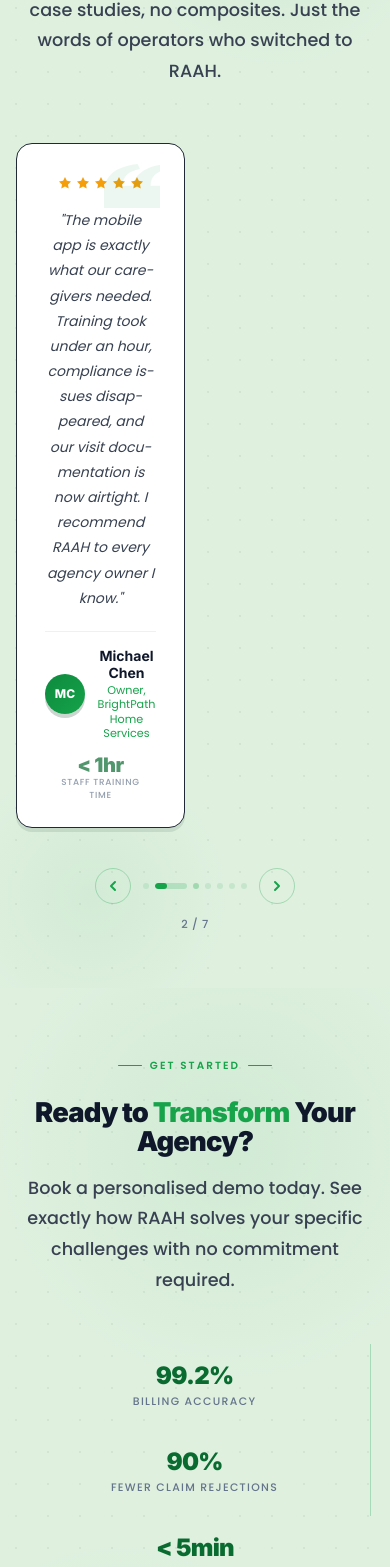
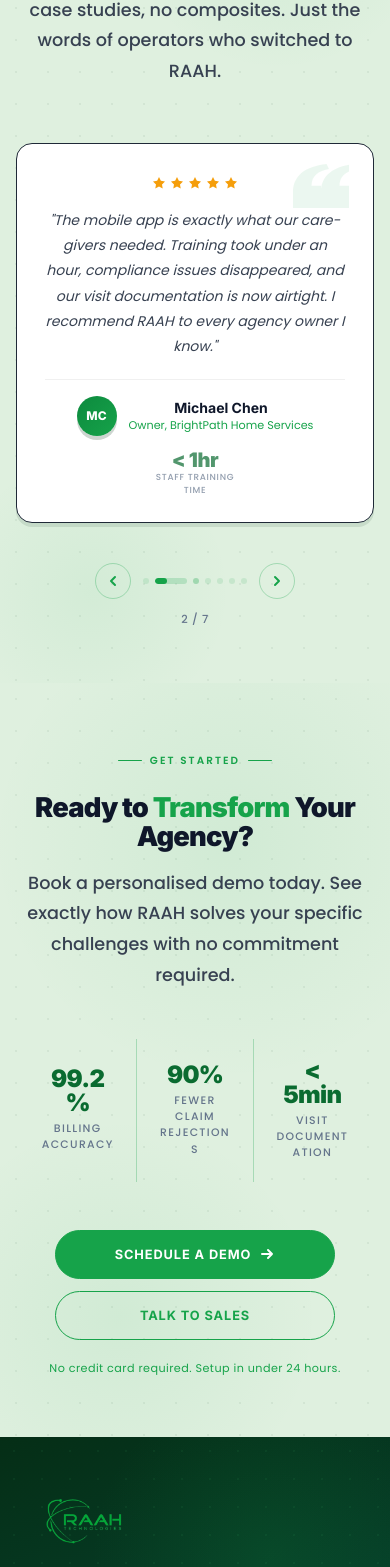
Before and after one commit to bishopkbb/RAAH-Webpage, a React (Vite) app: page / in a window 390 px wide. Shown: the part 6309-7876 px from the top of the page. Built offline with nearby package versions, Linux system fonts and the light colour scheme.

Commit message:
Fixed the alignment of the get started stat cards on the homepage

```diff
--- a/src/pages/HomePage.jsx
+++ b/src/pages/HomePage.jsx
@@ -102,7 +102,7 @@ const HomeStyles = () => (
       /* Dimensions */
       --width-container: clamp(280px, 95vw, 1200px);
       --width-card-max: clamp(280px, 90vw, 420px);
-      --width-testimonial-max: clamp(280px, 90vw, 520px);
+      --width-testimonial-max: clamp(280px, 95vw, 520px);
       --width-step-number: clamp(44px, 8vw, 52px);
       --width-step-icon: clamp(28px, 5vw, 32px);
       --width-icon-container: clamp(56px, 10vw, 72px);
@@ -192,6 +192,14 @@ const HomeStyles = () => (
       /* Grid */
       --grid-features: repeat(3, 1fr);
       --grid-caregiver: repeat(auto-fit, minmax(280px, 1fr));
+      --grid-testimonials: 1fr;
+    }
+
+    /* Tablet - 2 column testimonials */
+    @media (min-width: 768px) {
+      :root {
+        --grid-testimonials: repeat(2, 1fr);
+      }
     }
 
     /* Mobile-specific adjustments */
@@ -234,6 +242,44 @@ const HomeStyles = () => (
     .home-text {
       word-break: break-word;
       hyphens: auto;
+    }
+
+    /* Grid utilities */
+    .features-grid {
+      display: grid;
+      gap: clamp(20px, 4vw, 24px);
+      justify-items: center;
+      grid-template-columns: var(--grid-features);
+    }
+
+    .caregiver-grid {
+      display: grid;
+      gap: clamp(20px, 4vw, 24px);
+      justify-items: center;
+      grid-template-columns: var(--grid-caregiver);
+    }
+
+    .testimonials-grid {
+      display: grid;
+      gap: clamp(20px, 4vw, 24px);
+      align-items: stretch;
+      grid-template-columns: var(--grid-testimonials);
+      width: 100%;
+      max-width: 100%;
+    }
+
+    .workflow-grid {
+      display: grid;
+      gap: clamp(40px, 7vw, 48px);
+      align-items: stretch;
+      grid-template-columns: 1fr;
+    }
+
+    @media (min-width: 768px) {
+      .workflow-grid {
+        grid-template-columns: repeat(2, 1fr);
+        gap: clamp(64px, 10vw, 80px);
+      }
     }
   `}</style>
 );
@@ -1131,6 +1177,7 @@ const TestimonialCard = ({ t, visible }) => {
         width: '100%',
         maxWidth: 'var(--width-testimonial-max)',
         margin: '0 auto',
+        boxSizing: 'border-box',
       }}
     >
       {/* Top green accent bar — slides in on hover */}
@@ -1467,15 +1514,7 @@ const TestimonialsSection = () => {
           <div style={{ position: 'relative' }}>
 
             {/* Cards viewport */}
-            <div
-              style={{
-                display: 'grid',
-                gridTemplateColumns: 'repeat(2, 1fr)',
-                gap: 'clamp(20px, 4vw, 24px)',
-                alignItems: 'stretch',
-              }}
-              className="grid-cols-1 md:grid-cols-2"
-            >
+            <div className="testimonials-grid">
               {/* Card A */}
               <div
                 style={{
@@ -1826,14 +1865,6 @@ const HomePage = () => {
           </Reveal>
 
           {/* Cards grid */}
-          <style>{`
-            .features-grid {
-              display: grid;
-              gap: clamp(20px, 4vw, 24px);
-              justify-items: center;
-              grid-template-columns: var(--grid-features);
-            }
-          `}</style>
           <div className="features-grid">
             {FEATURES.map((feature, i) => (
               <FeatureCard
@@ -1970,20 +2001,6 @@ const HomePage = () => {
         />
 
         <div className="container-custom" style={{ position: 'relative', zIndex: 1 }}>
-          <style>{`
-            .workflow-grid {
-              display: grid;
-              gap: clamp(40px, 7vw, 48px);
-              align-items: stretch;
-              grid-template-columns: 1fr;
-            }
-            @media (min-width: 768px) {
-              .workflow-grid {
-                grid-template-columns: repeat(2, 1fr);
-                gap: clamp(64px, 10vw, 80px);
-              }
-            }
-          `}</style>
           <div className="workflow-grid">
 
             {/* ── LEFT — Image ── */}
@@ -2502,14 +2519,6 @@ const HomePage = () => {
           </Reveal>
 
           {/* ── Cards grid ── */}
-          <style>{`
-            .caregiver-grid {
-              display: grid;
-              gap: clamp(20px, 4vw, 24px);
-              justify-items: center;
-              grid-template-columns: var(--grid-caregiver);
-            }
-          `}</style>
           <div className="caregiver-grid">
             {[
               {
@@ -2752,11 +2761,12 @@ const HomePage = () => {
   <div
     style={{
       display: 'flex',
+      flexDirection: 'row',
       justifyContent: 'center',
-                flexWrap: 'wrap',
+      alignItems: 'stretch',
       gap: '0',
       marginBottom: 'clamp(48px, 8vw, 56px)',
-                maxWidth: 'clamp(280px, 90vw, 680px)',
+      maxWidth: 'clamp(280px, 90vw, 800px)',
       margin: '0 auto clamp(48px, 8vw, 56px)',
     }}
   >
@@ -2768,14 +2778,15 @@ const HomePage = () => {
       <div
         key={stat.label}
         style={{
-                    flex: '1 1 100%',
-                    minWidth: 'clamp(140px, 25vw, 160px)',
+          flex: '1',
           padding: 'clamp(20px, 4vw, 28px) clamp(20px, 4vw, 24px)',
-                    borderRight: i < 2 ? 'clamp(1px, 0.2vw, 1px) solid rgba(22,163,74,0.28)' : 'none',
+          borderRight: i < 2 ? '1px solid rgba(22,163,74,0.28)' : 'none',
           textAlign: 'center',
           boxSizing: 'border-box',
-                  }}
-                  className="sm:flex-1 sm:border-r sm:last:border-r-0"
+          display: 'flex',
+          flexDirection: 'column',
+          justifyContent: 'center',
+        }}
       >
         <p
           className="home-text"
@@ -2817,6 +2828,9 @@ const HomePage = () => {
       flexDirection: 'column',
       alignItems: 'center',
       gap: 'var(--margin-cta-buttons)',
+      width: '100%',
+      maxWidth: '500px',
+      margin: '0 auto',
     }}
     className="sm:flex-row sm:justify-center"
   >
@@ -2835,15 +2849,16 @@ const HomePage = () => {
         background: 'var(--color-bg-cta-solid)',
         color: 'var(--color-text-white)',
         border: 'var(--border-cta) var(--color-bg-cta-solid)',
-                  boxShadow: 'var(--shadow-cta-lg)',
+        boxShadow: 'none',
         display: 'inline-flex',
         alignItems: 'center',
+        justifyContent: 'center',
         gap: 'var(--gap-cta-icon)',
         textDecoration: 'none',
         transition: 'var(--transition-cta)',
+        width: '100%',
+        maxWidth: '280px',
         whiteSpace: 'nowrap',
-                  minWidth: 'clamp(140px, 30vw, 200px)',
-                  justifyContent: 'center',
       }}
       onMouseEnter={e => {
         e.currentTarget.style.background  = 'transparent';
@@ -2857,7 +2872,7 @@ const HomePage = () => {
         e.currentTarget.style.color       = 'var(--color-text-white)';
         e.currentTarget.style.borderColor = 'var(--color-bg-cta-solid)';
         e.currentTarget.style.transform   = 'translateY(0)';
-                  e.currentTarget.style.boxShadow   = 'var(--shadow-cta-lg)';
+        e.currentTarget.style.boxShadow   = 'none';
       }}
     >
       Schedule a Demo
@@ -2883,12 +2898,13 @@ const HomePage = () => {
         border: 'var(--border-cta) var(--color-text-green)',
         display: 'inline-flex',
         alignItems: 'center',
+        justifyContent: 'center',
         gap: 'var(--gap-cta-icon)',
         textDecoration: 'none',
         transition: 'var(--transition-cta)',
+        width: '100%',
+        maxWidth: '280px',
         whiteSpace: 'nowrap',
-                  minWidth: 'clamp(140px, 30vw, 200px)',
-                  justifyContent: 'center',
       }}
       onMouseEnter={e => {
         e.currentTarget.style.background  = 'var(--color-bg-cta-solid)';
@@ -2917,6 +2933,7 @@ const HomePage = () => {
       color: 'var(--color-text-green)',
       marginTop: 'var(--margin-cta-reassurance)',
       letterSpacing: '0.04em',
+      textAlign: 'center',
     }}
   >
     No credit card required. Setup in under 24 hours.
```
Lines whose indentation alone changed are shown as unchanged.
